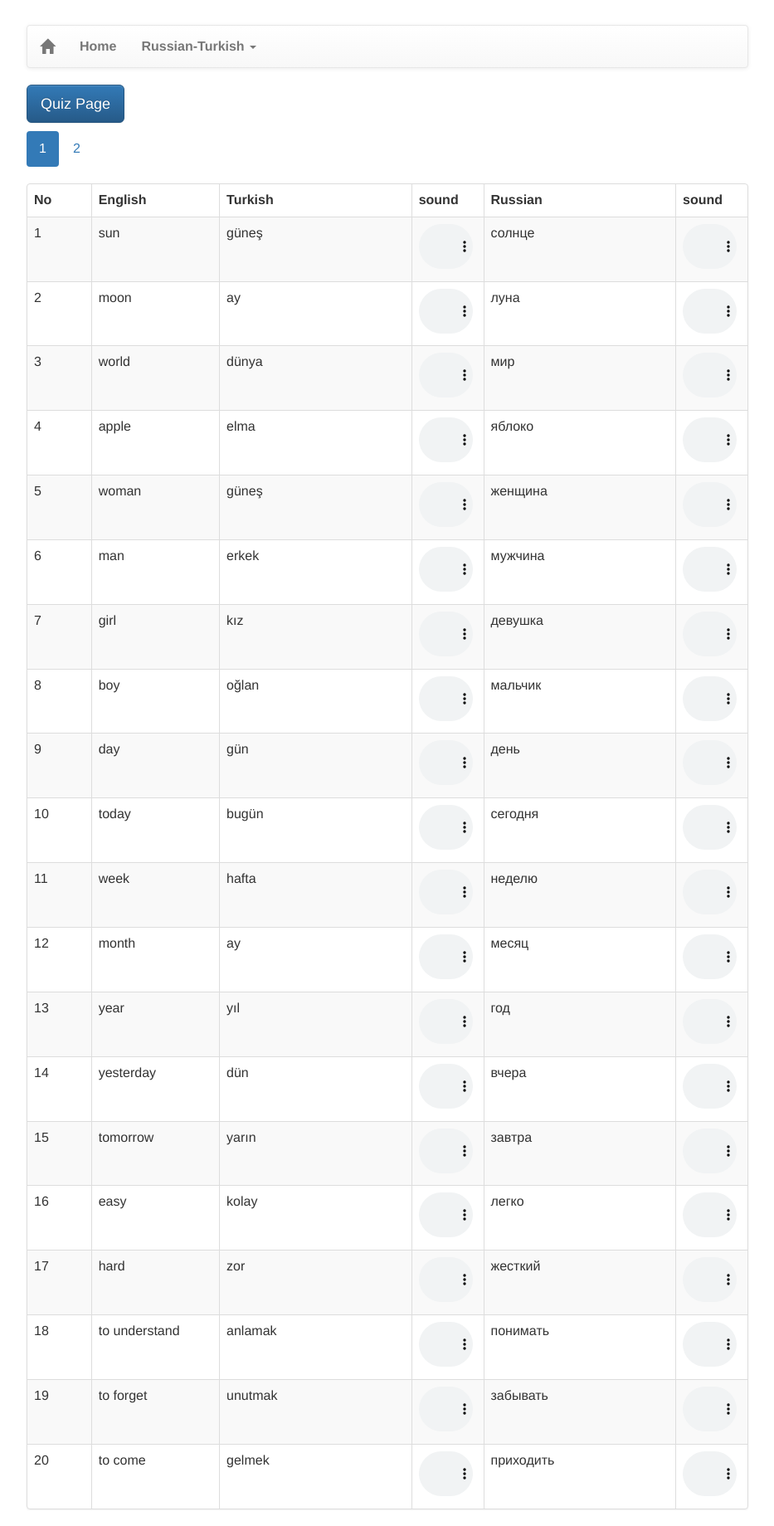
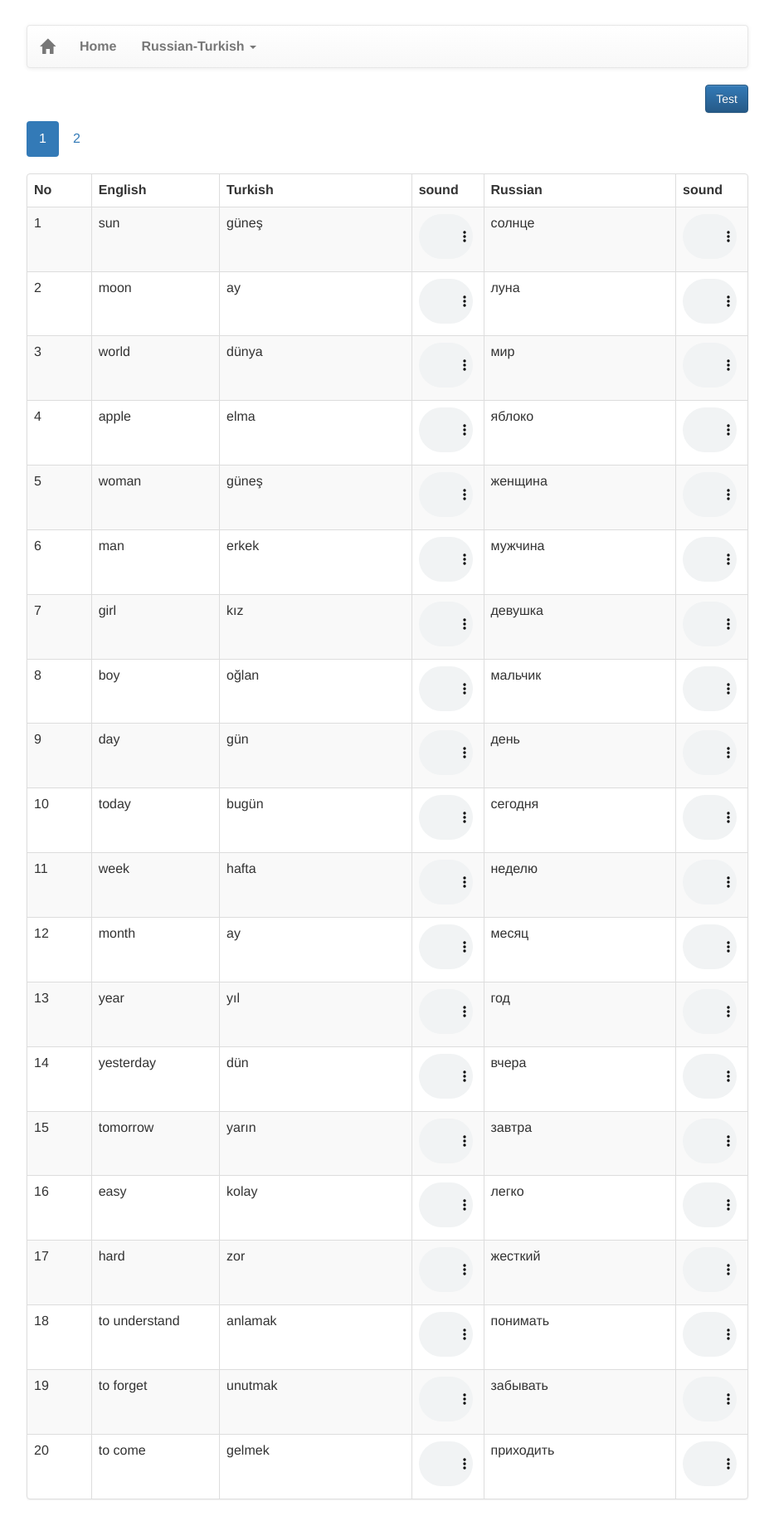
Before and after one commit to study-language/study-language-github.io, a Jekyll site: the page built from pages/russian-turkish-vocabulary.md, in a window 1280 px wide. Shown: the whole page at 83% size, without its empty margins (173-1106 px from the left). Built offline with Jekyll 4.4.1, drawn with Linux system fonts in a browser that asks for light colours; nearby versions of some CDN libraries; our own code applies the rules of GitHub Pages for plain Markdown files; the repository's description, which GitHub fills in, is left out.

Commit message:
Update russian-turkish-vocabulary.md

```diff
--- a/pages/russian-turkish-vocabulary.md
+++ b/pages/russian-turkish-vocabulary.md
@@ -3,7 +3,8 @@ title: Russian
 permalink: russian-turkish-vocabulary
 ---
 
-<a class="btn btn-primary btn-lg" href="{{ site.github.url }}/russian-turkish-vocabulary-test.html" role="button">Quiz Page</a>
+<p class="text-right"><a class="btn btn-primary" href="{{ site.github.url }}/russian-turkish-vocabulary-test.html" role="button">Test</a></p>
+
 
 <ul class="nav nav-pills" role="tablist">
 {% for i in (1..2) %}
```
